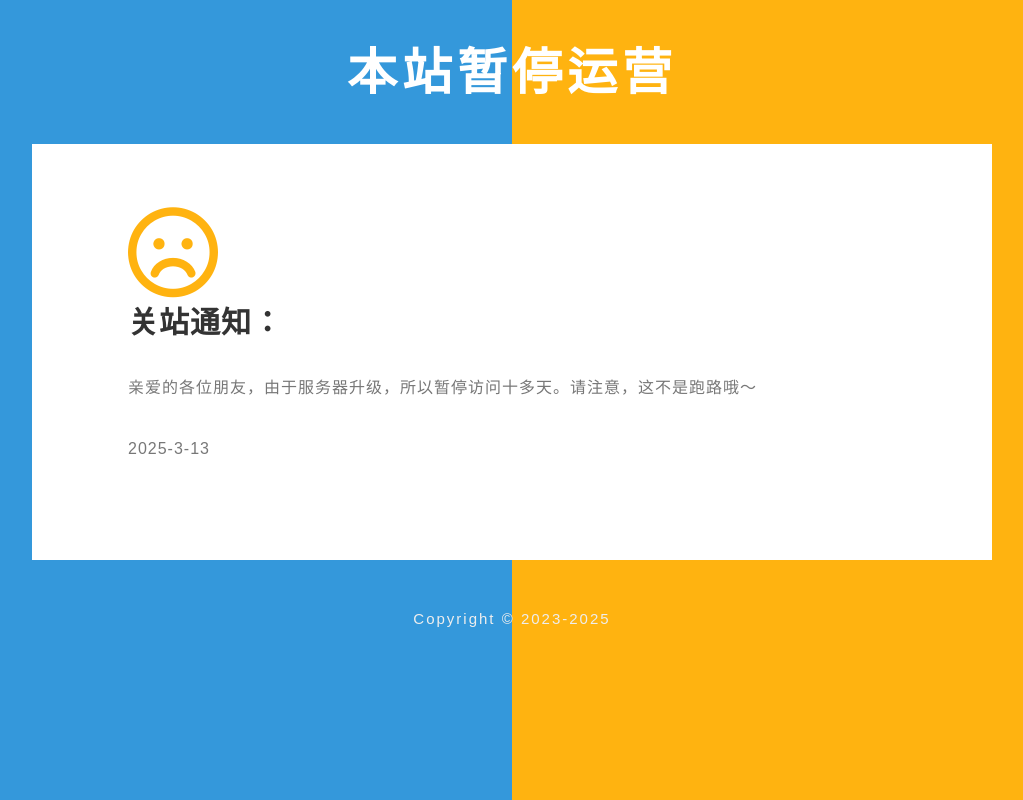
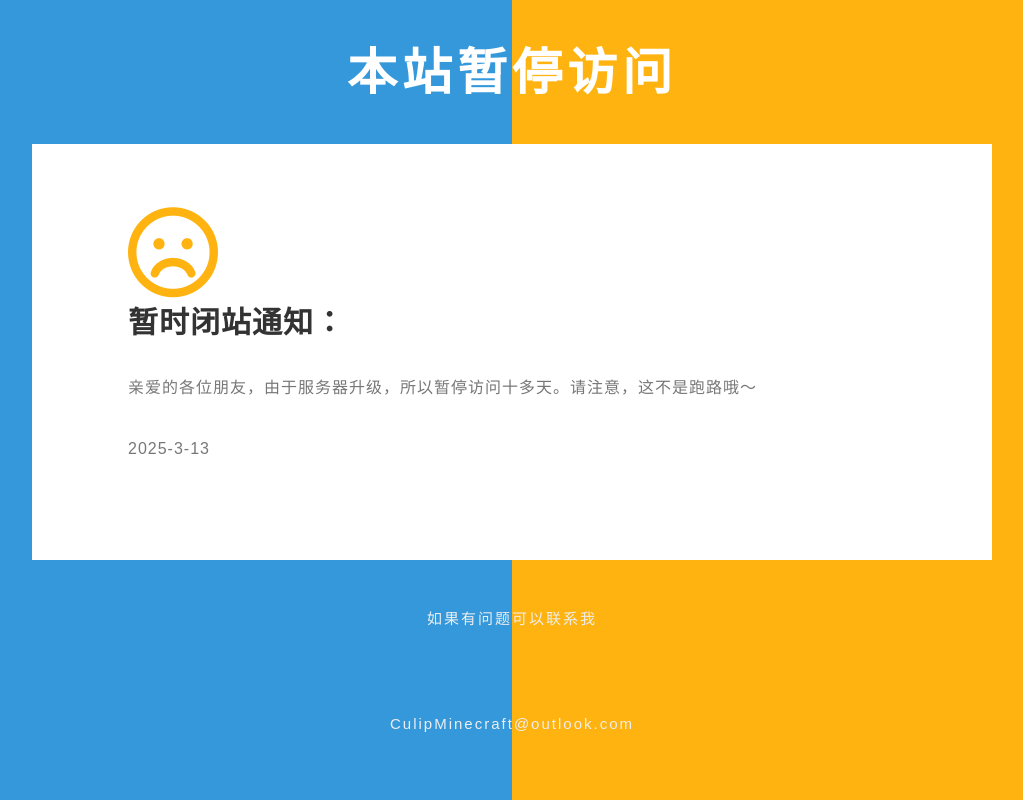
Before and after one commit to miao114514awa/Stop-Visit, a plain HTML site: page index.html in a window 1280 px wide. Shown: the whole page, without its empty margins (128-1151 px from the left). Drawn offline with Linux system fonts and the light colour scheme.

Commit message:
更新 index.html

```diff
--- a/index.html
+++ b/index.html
@@ -15,10 +15,10 @@
 <body>
 <div class="error_main">
 	<div class="content">
-		<h1>本站暂停运营</h1>
+		<h1>本站暂停访问</h1>
 			<div class="error_content">
 				<a href="https://bbs.culip.top" target="_blank"><span class="fa fa-frown-o"></span></a>
-				<h2>关站通知：</h2>
+				<h2>暂时闭站通知：</h2>
 				<p class="STYLE1">亲爱的各位朋友，由于服务器升级，所以暂停访问十多天。请注意，这不是跑路哦～</p>
                 <p class="STYLE1">2025-3-13</p>
                 <p align="right"></p>
@@ -27,6 +27,7 @@
 
 </div>
 		<div class="footer">
-		 <p>Copyright &copy; 2023-2025</p>
+		 <p>如果有问题可以联系我</p></br>
+	  <p>CulipMinecraft@outlook.com</p>
 </body>
 </html>
```
